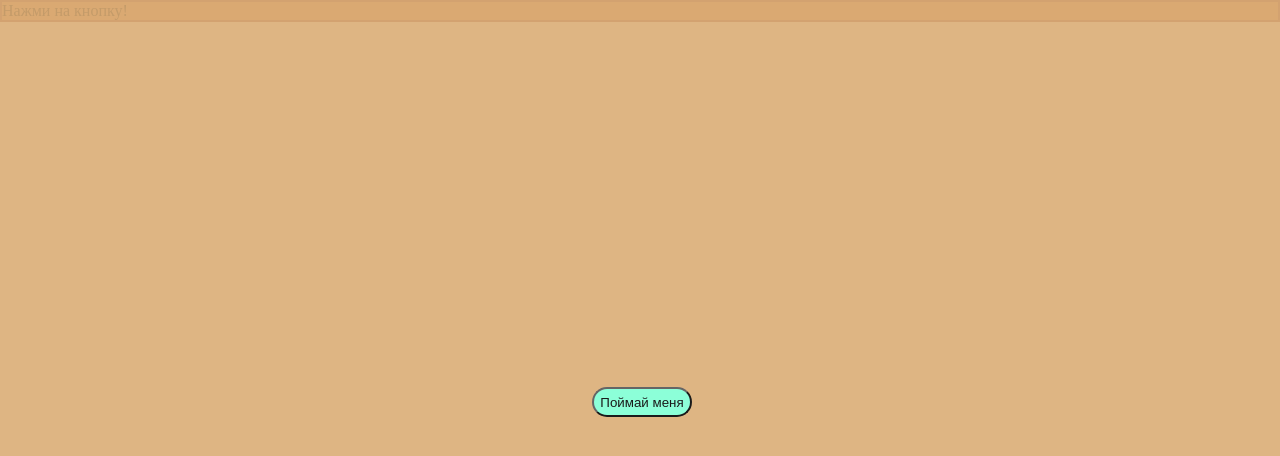
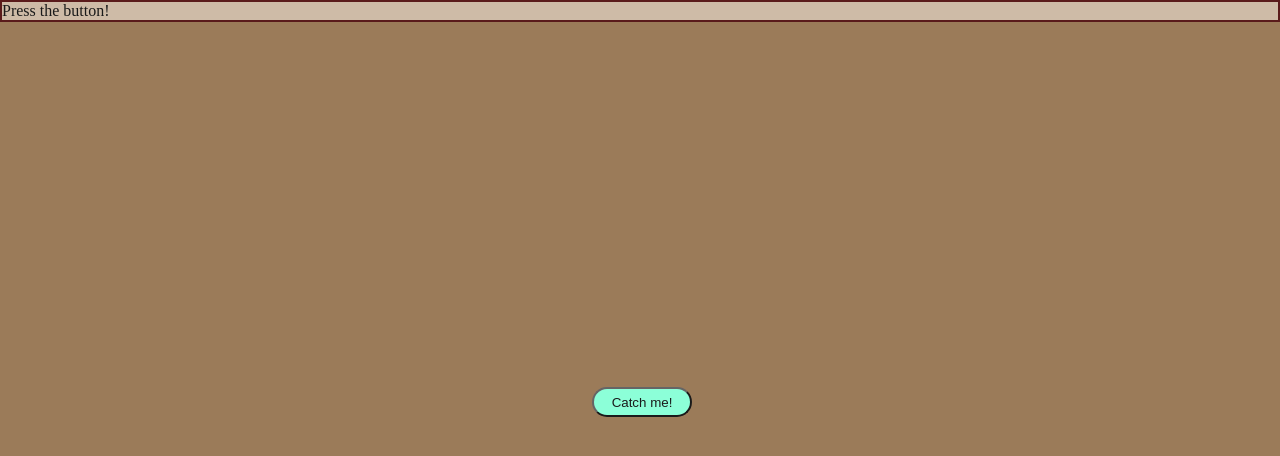
Before and after one commit to Rescord/running_button, a plain HTML site: page index.html in a window 1280 px wide. Drawn offline with Linux system fonts and the light colour scheme.

Commit message:
Functionality update

```diff
--- a/index.html
+++ b/index.html
@@ -8,12 +8,13 @@
     <link href="style.css" rel="stylesheet">
 </head>
 <body>
-    <p class="counter1">
-    Нажми на кнопку!
-    </p>
+
     <div class="arena">
+        <p class="counter1">
+            Press the button!
+        </p>
         <button id="touchMeBtn" class="btn">
-            Поймай меня
+            Catch me!
         </button>
     </div>
  <script src="sc.js">
--- a/sc.js
+++ b/sc.js
@@ -1,4 +1,3 @@
-
 let h;
 let w;
 let x;
@@ -35,15 +34,15 @@ window.addEventListener('resize', function(event) {
 btn.addEventListener('mousemove', (e) => {
   let newX, newY;
 
-  newX = x + ((Math.random() > 0.5)? 1: -1)*btn.clientWidth*2 + 30;
-  newY = y + ((Math.random() > 0.5)? 1: -1)*btn.clientHeight*2 + 30;
+  newX = x + ((Math.random() > 0.5)? 1 * btn.clientWidth*2 + 80 : -1 * btn.clientWidth*2 - 80);
+  newY = y + ((Math.random() > 0.5)? 1 * btn.clientHeight*2 + 80 : -1 * btn.clientHeight*2 - 80)
   console.log(e);
 
 
     if(newY >= h - btn.clientHeight+4) {
         newY = h - btn.clientHeight-4 ;
     }
-    if(newX >= w - btn.clientWidth - 4 ) {
+    if(newX >= w - btn.clientWidth+4 ) {
         newX = w - btn.clientWidth-4;
     }
     if(newX < 0) {
@@ -60,7 +59,7 @@ btn.addEventListener('mousemove', (e) => {
 document.querySelector('#touchMeBtn').onclick = (event) => {
     if(event.target.classList.contains('btn'))
     counter++;
-    divCounter.textContent = "Ты попал" + " " + counter + " " + "раз(а)!";
+    divCounter.textContent = "Your hits:" + " " + counter;
 
 }
 
--- a/style.css
+++ b/style.css
@@ -1,22 +1,15 @@
 body {
     margin: 0;
-    display:flex;
-    flex-flow: column;
 }
 div {
     position: absolute;
-    left: 0;
-    top: 0px;
-    bottom: 0;
-    right: 0;
-    opacity: 0;
 }
 
 .arena {
 
     height: 100%;
     width: 100%;
-    background-color: rgb(219, 173, 117);
+    background-color: rgb(144, 108, 71);
     user-select: none;
     opacity: 0.9;
 }
@@ -37,9 +30,9 @@ div {
 
 .counter1 {
     margin: 0;
-    background-color: rgb(211, 138, 90);
+    background-color: rgb(201, 180, 157);
     margin-bottom: 0%;
-    border: 2px solid rgb(143, 71, 71);
+    border: 2px solid rgb(72, 2, 2);
     user-select: none;
 
 }
```
